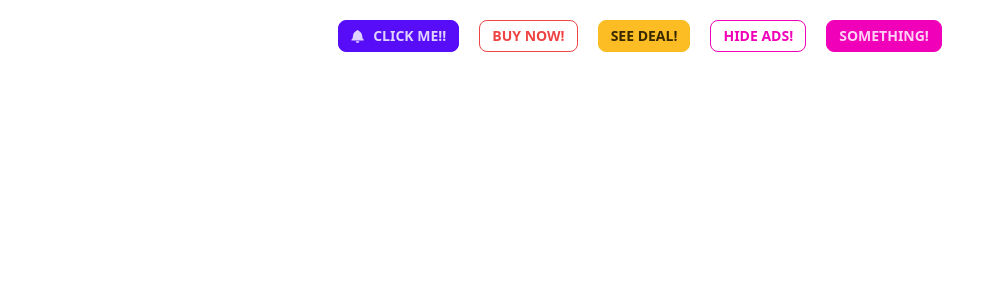
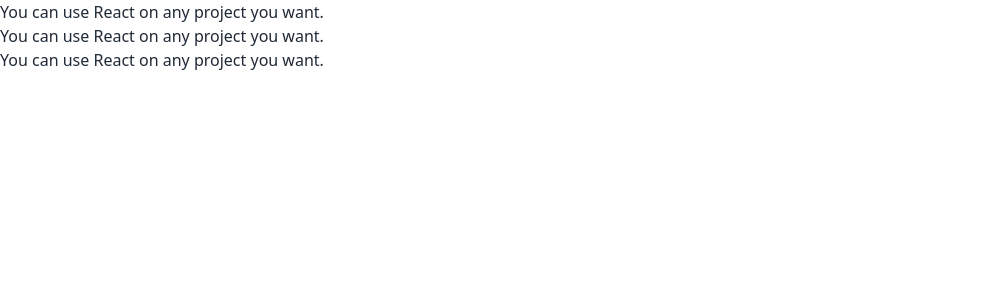
Before and after one commit to kyawkoko232/react-july, a React (Vite) app: page / in a window 1280 px wide. Shown: the top 300 px of the page, without its empty margins (0-1005 px from the left). Built offline with nearby package versions, Linux system fonts and the light colour scheme.

Commit message:
lessson 11

```diff
--- a/src/App.jsx
+++ b/src/App.jsx
@@ -1,40 +1,32 @@
-import Button from './Button';
-import { GoBell } from 'react-icons/go'
+import Accordion from "./components/Accordion";
+
 
 function App() {
 
-  const handleClick = ()=> {
-    console.log('Click');
-  }
+  const items = [
+    {
+      id : 1,
+      label : 'Can I use React on a project',
+      content : 'You can use React on any project you want.'
+    },
+    {
+      id : 2,
+      label: 'Can I use JavaScript on a project',
+      content : 'You can use React on any project you want.'
+
+    },
+    {
+      id : 3,
+      label : ' Can I use tailwindCSS on a project',
+      content : 'You can use React on any project you want.'
+    }
+  ]
 
   return (
-    <div className='flex flex-wrap justify-center items-center gap-5 p-5'>
-      <div className=''>
-        <Button onClick={handleClick}  primary rounded>
-         <GoBell /> Click me!!
-        </Button>
-      </div>
-      <div>
-        <Button onClick={handleClick} danger outline>
-
-          Buy Now!
-        </Button>
-      </div>
-      <div>
-        <Button onClick={handleClick} warning>See Deal!</Button>
-      </div>
-      <div>
-        <Button onClick={handleClick} secondary outline>
-          Hide Ads!
-        </Button>
-      </div>
-      <div>
-        <Button onClick={handleClick} secondary rounded>
-          Something!
-        </Button>
-      </div>
+    <div data-theme="light" className="min-h-screen">
+      <Accordion items={items} />
     </div>
-  );
+  )
 }
 
 export default App;
--- /dev/null
+++ b/src/components/Accordion.jsx
@@ -0,0 +1,24 @@
+
+function Accordion({ items}) {
+    const renderedItems = items.map((item)=>{
+        return (
+            <div key={item.id}>
+                <div>
+                    {item.lablel}
+                </div>
+
+                <div>
+                    {item.content}
+                </div>
+
+            </div>
+        )
+    });
+    return (
+        <div>
+            <div>{renderedItems}</div>
+        </div>
+    )
+}
+
+export default Accordion;
--- a/src/Button.jsx
+++ b/src/components/Button.jsx
@@ -35,7 +35,7 @@
         'text-red-500' : outline && danger,
 
     })
-  return <button  className={classes}>{children}</button>;
+  return <button {...rest}  className={classes}>{children}</button>;
 }
 
 Button.propTypes = {
--- /dev/null
+++ b/src/pages/ButtonPage.jsx
@@ -0,0 +1,40 @@
+import Button from '../components/Button';
+import { GoBell } from 'react-icons/go'
+
+function ButtonPage() {
+
+  const handleClick = ()=> {
+    console.log('Click');
+  }
+
+  return (
+    <div className='flex flex-wrap justify-center items-center gap-5 p-5'>
+      <div className=''>
+        <Button onClick={handleClick}  primary rounded>
+         <GoBell /> Click me!!
+        </Button>
+      </div>
+      <div>
+        <Button onMouseEnter={handleClick} danger outline  >
+
+          Buy Now!
+        </Button>
+      </div>
+      <div>
+        <Button onMouseLeave={handleClick} warning>See Deal!</Button>
+      </div>
+      <div>
+        <Button onClick={handleClick} secondary outline>
+          Hide Ads!
+        </Button>
+      </div>
+      <div>
+        <Button onClick={handleClick} secondary rounded>
+          Something!
+        </Button>
+      </div>
+    </div>
+  );
+}
+
+export default ButtonPage;
```
